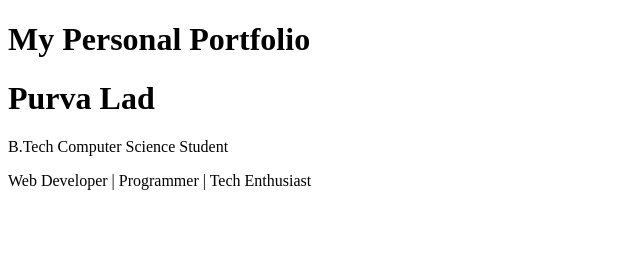
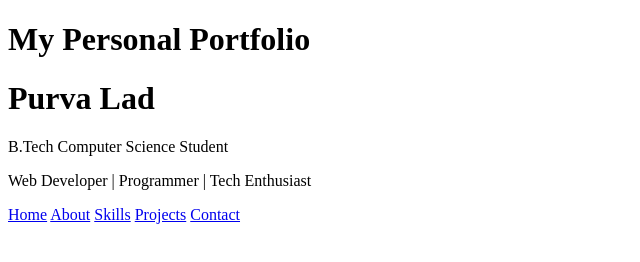
Before and after one commit to purvalad42-cloud/GitHub-practical-test, a plain HTML site: page index.html in a window 1280 px wide. Shown: the whole page, without its empty margins (0-640 px from the left). Drawn offline with Linux system fonts and the light colour scheme.

Commit message:
Add navigation bar to portfolio

```diff
--- a/index.html
+++ b/index.html
@@ -15,6 +15,12 @@
         <p>B.Tech Computer Science Student</p>
         <p>Web Developer | Programmer | Tech Enthusiast</p>
         </header>
+        <nav>
+            <a href="#home">Home</a>
+            <a href="#about">About</a>
+            <a href="#skills">Skills</a>
+            <a href="#projects">Projects</a>
+            <a href="#contact">Contact</a>  </nav>
 </body>
 
 </html>
```
